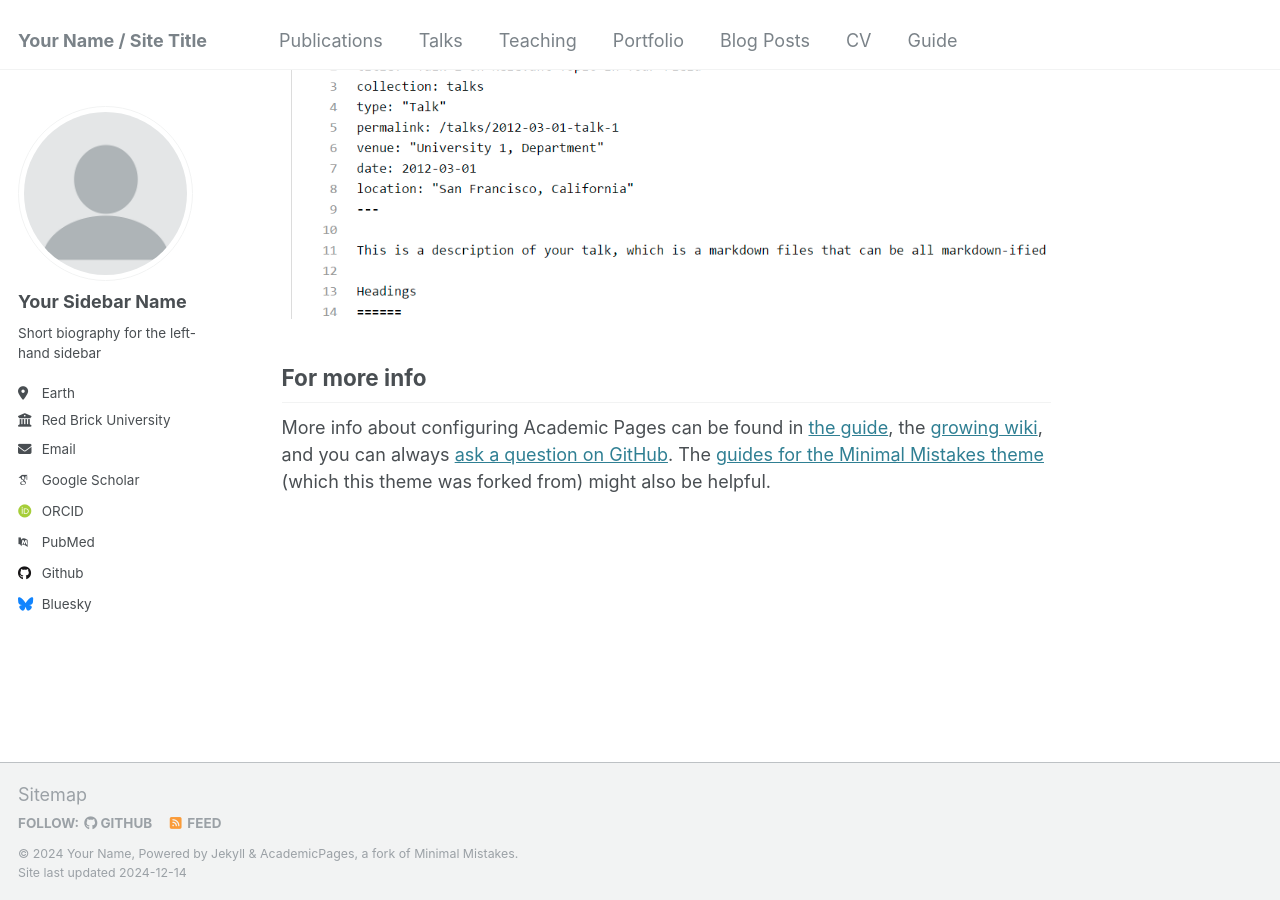
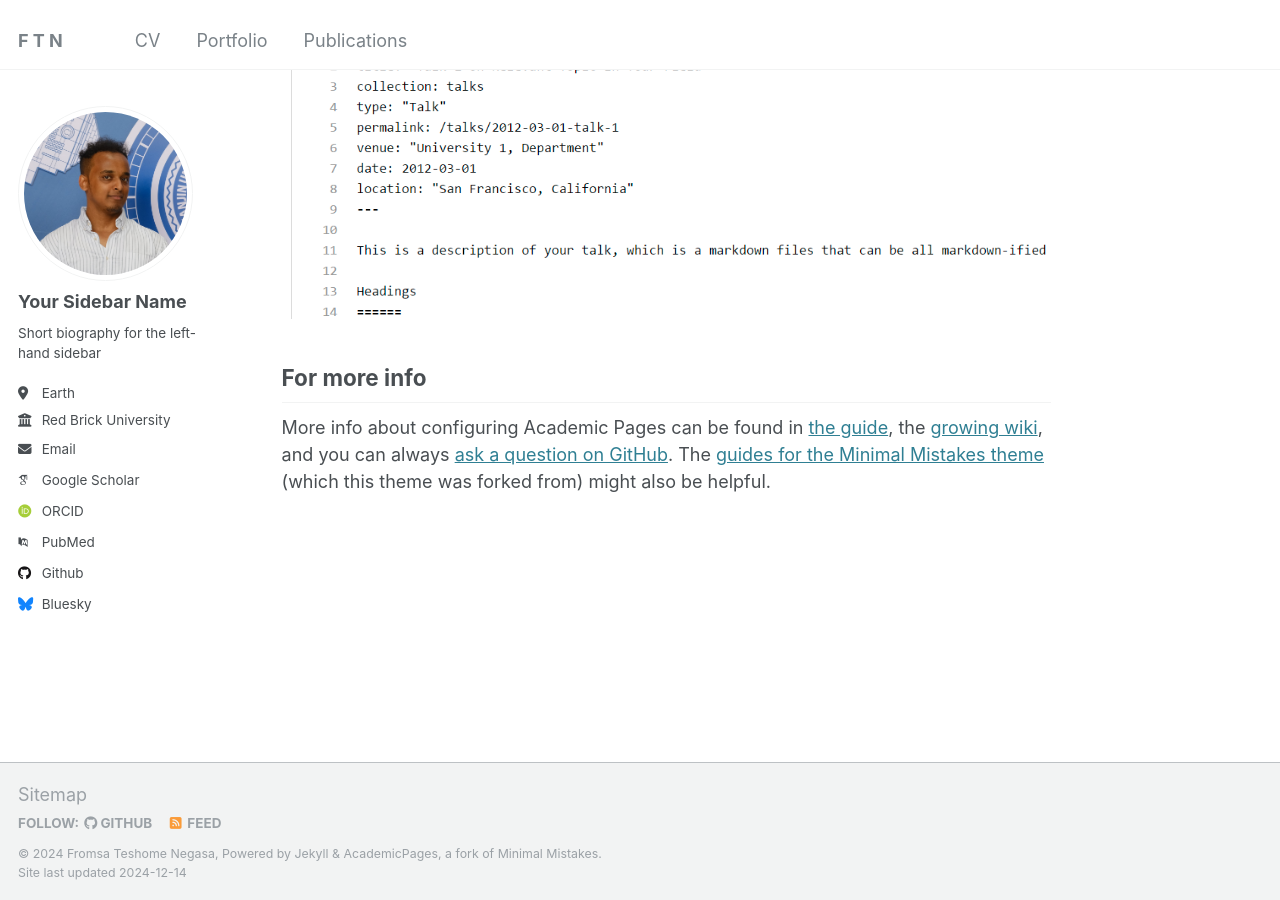
Before and after one commit to PHYRA47/phyra47.github.io, a Jekyll site: the page built from _pages/about.md, in a window 1280 px wide and 900 px high, scrolled down 2643 px. Built offline with Jekyll 4.4.1, drawn with Linux system fonts in a browser that asks for light colours; some web fonts are replaced.

Commit message:
Update site configuration and navigation menu

```diff
--- a/_config.yml
+++ b/_config.yml
@@ -8,13 +8,13 @@
 
 # Basic Site Settings
 locale                   : "en-US"
-title                    : "Your Name / Site Title"
+title                    : "F T N"
 title_separator          : "-"
-name                     : &name "Your Name"
-description              : &description "personal description"
-url                      : https://academicpages.github.io # the base hostname & protocol for your site e.g. "https://[your GitHub username].github.io"
+name                     : &name "Fromsa Teshome Negasa"
+description              : &description ""
+url                      : https://phyra47.github.io # the base hostname & protocol for your site e.g. "https://[your GitHub username].github.io"
 baseurl                  : "" # the subpath of your site, e.g. "/blog"
-repository               : "academicpages/academicpages.github.io"
+repository               : "PHYRA47/phyra47.github.io"
 
 # Site Author - The following control what appear as part of the author content on the side bar.
 #               If a field is blank the icon and link will not appear, otherwise it will be shown.
```
Also changed, not shown: _data/navigation.yml (+14 -13 lines), images/profile.png.
